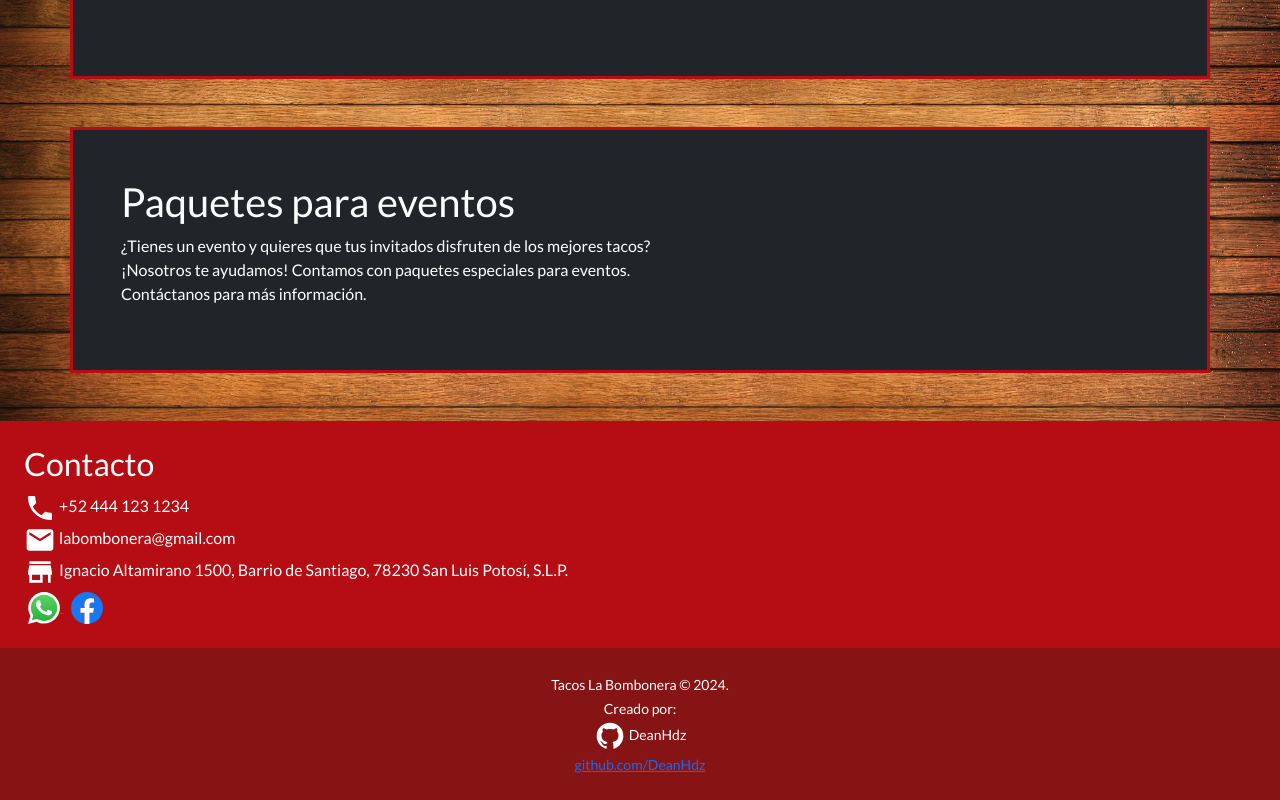
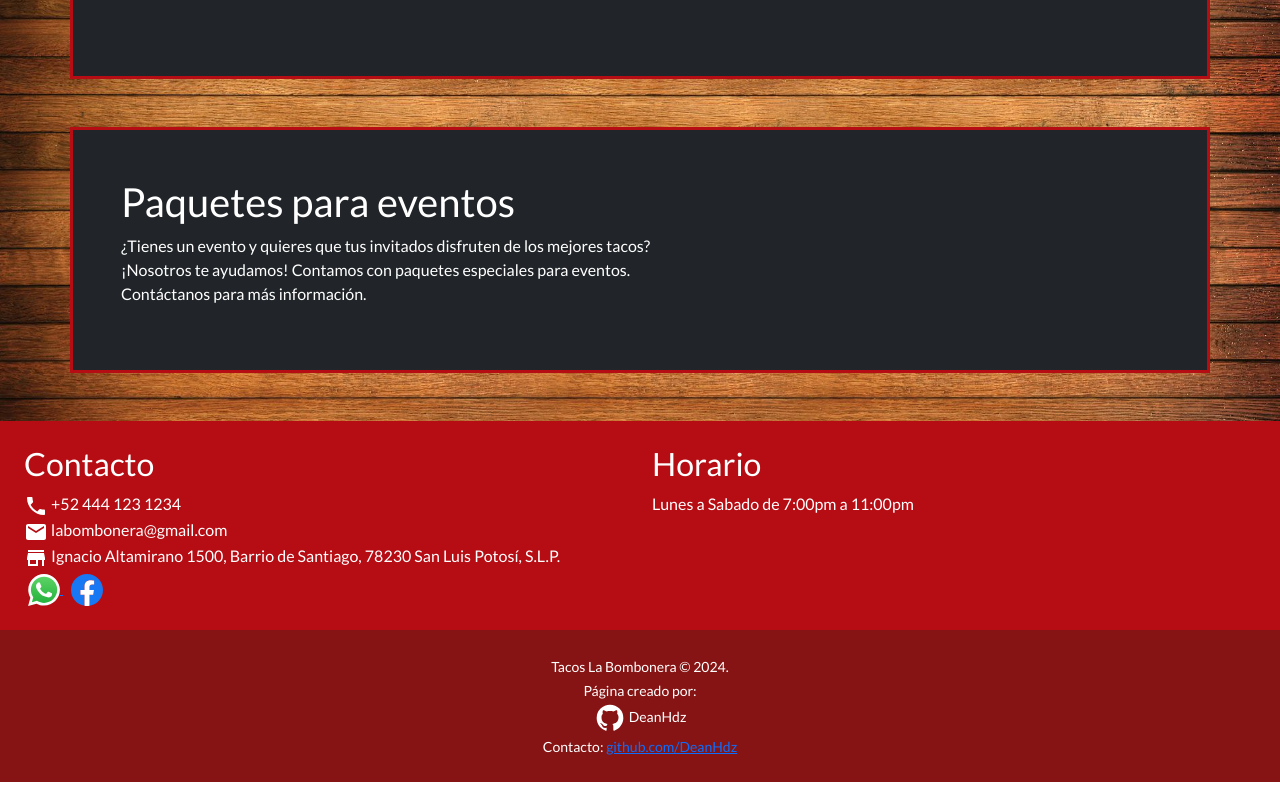
Before and after one commit to DeanHdz/LaBombonera, a plain HTML site: page index.html in a window 1280 px wide. Shown: the part 2101-2901 px from the top of the page. Drawn offline with nearby package versions, Linux system fonts and the light colour scheme; grey boxes are pictures that could not be loaded.

Commit message:
Modified footer

```diff
--- a/index.html
+++ b/index.html
@@ -279,24 +279,25 @@
 
     <!-- Contacto -->
     <footer class="bg-pri text-white">
-        <div class="p-4">
+        <div class="p-4 row">
+            <div class="col">
                 <h2>Contacto</h2>
                 <div>
-                <svg xmlns="http://www.w3.org/2000/svg" width="2em" height="2em" viewBox="0 0 24 24">
+                    <svg xmlns="http://www.w3.org/2000/svg" width="1.5em" height="1.5em" viewBox="0 0 24 24">
                         <path fill="white"
                             d="M6.62 10.79c1.44 2.83 3.76 5.14 6.59 6.59l2.2-2.2c.27-.27.67-.36 1.02-.24c1.12.37 2.33.57 3.57.57c.55 0 1 .45 1 1V20c0 .55-.45 1-1 1c-9.39 0-17-7.61-17-17c0-.55.45-1 1-1h3.5c.55 0 1 .45 1 1c0 1.25.2 2.45.57 3.57c.11.35.03.74-.25 1.02z" />
                     </svg>
                     <span>+52 444 123 1234</span>
                 </div>
                 <div>
-                <svg xmlns="http://www.w3.org/2000/svg" width="2em" height="2em" viewBox="0 0 24 24">
+                    <svg xmlns="http://www.w3.org/2000/svg" width="1.5em" height="1.5em" viewBox="0 0 24 24">
                         <path fill="white"
                             d="M20 4H4c-1.1 0-1.99.9-1.99 2L2 18c0 1.1.9 2 2 2h16c1.1 0 2-.9 2-2V6c0-1.1-.9-2-2-2m0 4l-8 5l-8-5V6l8 5l8-5z" />
                     </svg>
                     <span>labombonera@gmail.com</span>
                 </div>
                 <div>
-                <svg xmlns="http://www.w3.org/2000/svg" width="2em" height="2em" viewBox="0 0 24 24">
+                    <svg xmlns="http://www.w3.org/2000/svg" width="1.5em" height="1.5em" viewBox="0 0 24 24">
                         <path fill="white" d="M20 4H4v2h16zm1 10v-2l-1-5H4l-1 5v2h1v6h10v-6h4v6h2v-6zm-9 4H6v-4h6z" />
                     </svg>
                     <span>Ignacio Altamirano 1500, Barrio de Santiago, 78230 San Luis Potosí, S.L.P.</span>
@@ -332,11 +333,17 @@
                     </a>
                 </div>
             </div>
+            <div class="col">
+                <h2>Horario</h2>
+                <p>Lunes a Sabado de 7:00pm a 11:00pm</p>
+            </div>
+
+        </div>
         <div class="bg-pri-d text-white p-4 text-center">
             <div>
                 <small>Tacos La Bombonera © 2024.</small>
                 <br>
-                <small>Creado por:</small>
+                <small>Página creado por:</small>
                 <div>
                     <svg xmlns="http://www.w3.org/2000/svg" width="2em" height="2em" viewBox="0 0 24 24">
                         <path fill="white"
@@ -344,9 +351,10 @@
                     </svg>
                     <small>DeanHdz</small>
                 </div>
-                <a href="https://github.com/DeanHdz">
-                    <small>github.com/DeanHdz</small>
-                </a>
+                <small>Contacto: <a href="https://github.com/DeanHdz">
+                    github.com/DeanHdz
+                </a></small>
+
             </div>
         </div>
     </footer>
```
Lines whose indentation alone changed are shown as unchanged.
